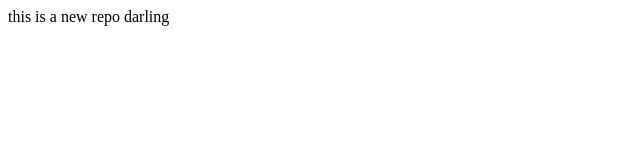
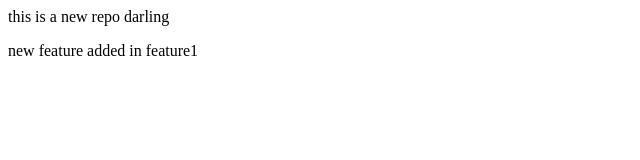
Before and after one commit to Piyasha-chakraborty/localrepo, a plain HTML site: page index.html in a window 1280 px wide. Shown: the whole page, without its empty margins (0-640 px from the left). Drawn offline with Linux system fonts and the light colour scheme.

Commit message:
add new feature

```diff
--- a/index.html
+++ b/index.html
@@ -1 +1,2 @@
 <p>this is a new repo darling</p>
+<p>new feature added in feature1</p>
```
